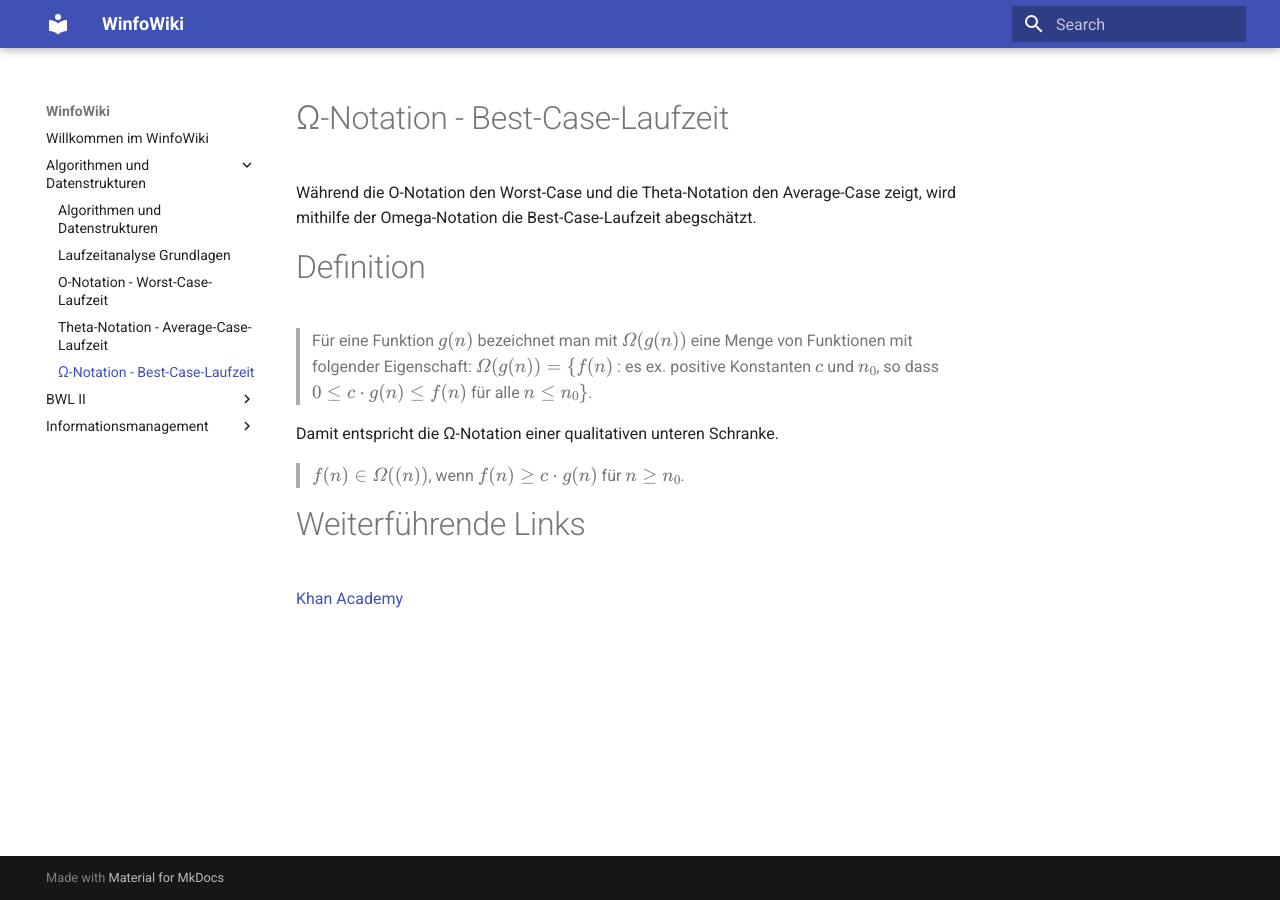
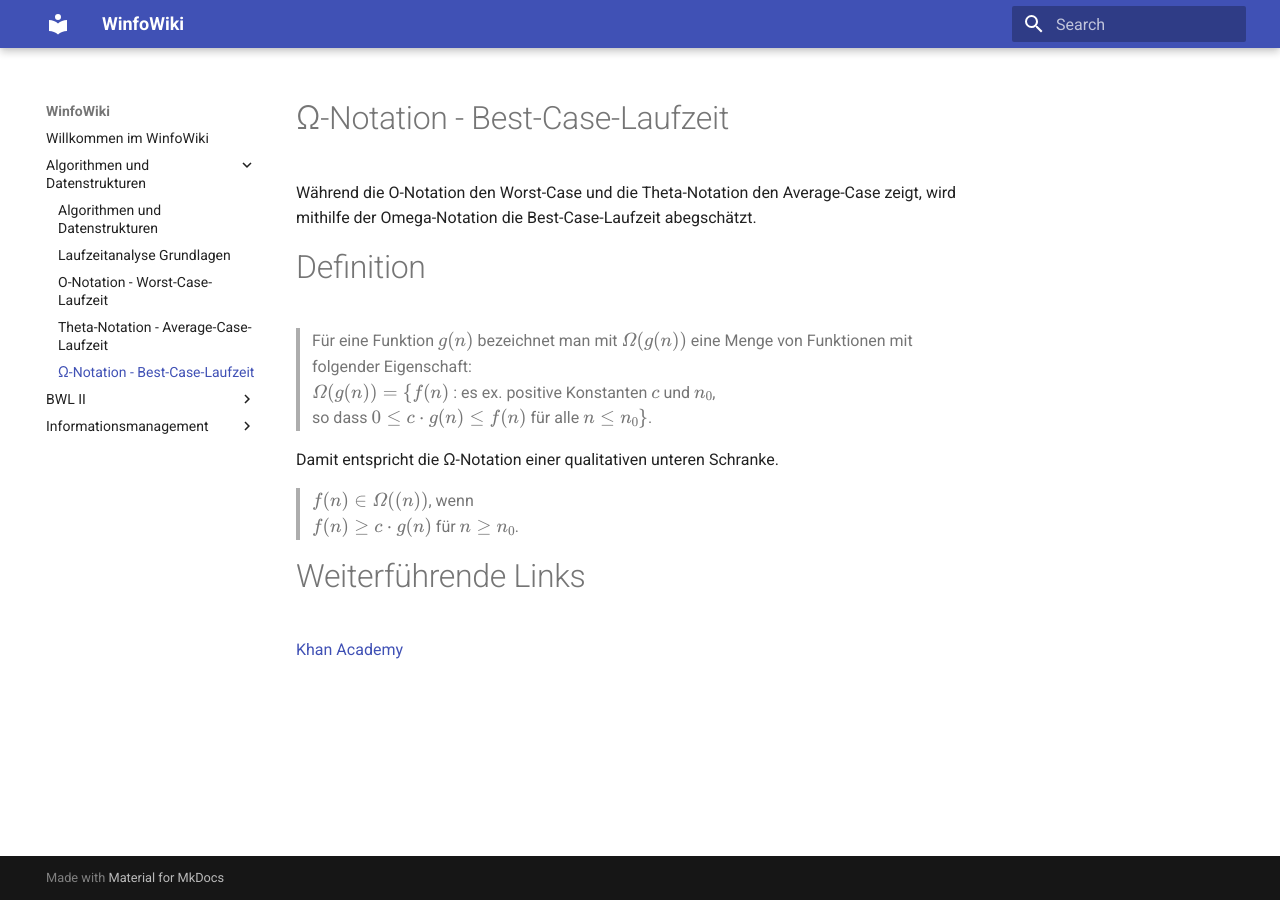
Before and after one commit to heshsum/winfowiki, an MkDocs documentation site: the page built from docs/Algorithmen und Datenstrukturen/30 Omega-Notation.md, in a window 1280 px wide. Built offline with MkDocs 1.6.1 and Material for MkDocs 9.7.7, drawn with Linux system fonts in a browser that asks for light colours.

Commit message:
Formatierung

```diff
--- a/docs/Algorithmen und Datenstrukturen/30 Omega-Notation.md
+++ b/docs/Algorithmen und Datenstrukturen/30 Omega-Notation.md
@@ -3,7 +3,8 @@
 
 # Definition
 > Für eine Funktion $g(n)$ bezeichnet man mit $Ω(g(n))$ eine Menge von Funktionen mit folgender Eigenschaft:
-> $Ω(g(n)) = \{f(n)$ : es ex. positive Konstanten $c$ und $n_0$, so dass $0 ≤ c ⋅ g(n) ≤ f(n)$ für alle $n ≤ n_0\}$.
+> $Ω(g(n)) = \{f(n)$ : es ex. positive Konstanten $c$ und $n_0$,
+> so dass $0 ≤ c ⋅ g(n) ≤ f(n)$ für alle $n ≤ n_0\}$.
 
 Damit entspricht die Ω-Notation einer qualitativen unteren Schranke.
 
```
